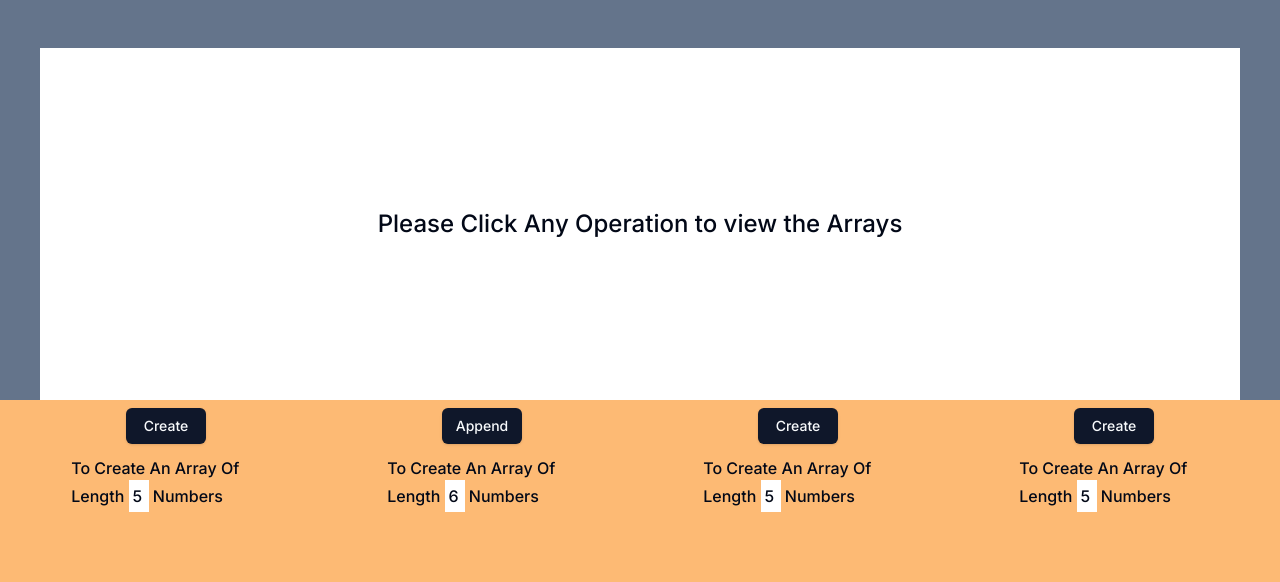
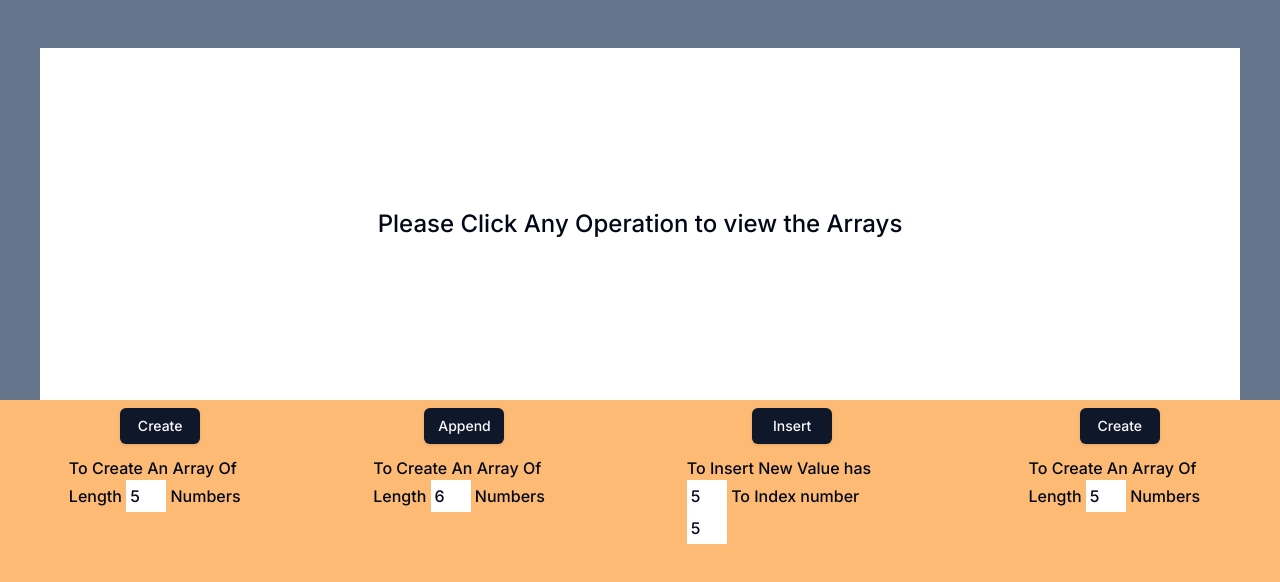
Before and after one commit to ThomasAntonyS/snippedToSketch, a Next.js app: page /arrays in a window 1280 px wide. Shown: the top 582 px of the page. Built offline with nearby package versions, Linux system fonts and the light colour scheme.

Commit message:
array oparetion dane till append

```diff
--- a/components/BasicOparetion/arrays/ArrayFunction.tsx
+++ b/components/BasicOparetion/arrays/ArrayFunction.tsx
@@ -1,11 +1,16 @@
 "use client";
-import React, { useState } from "react";
+import React, { useEffect, useState } from "react";
 import { Button } from "@/components/ui/button";
 import { useRef } from "react";
 import gsap from "gsap";
 import { useGSAP } from "@gsap/react";
 
 gsap.registerPlugin(useGSAP);
+
+interface Array{
+  id: string;
+  value: number;
+}
 
 const boxClassVariable =
   "flex h-14 w-14 items-center justify-center rounded-lg bg-rose-500 text-xl font-medium drop-shadow-lg ";
@@ -16,7 +21,9 @@ export default function ArrayFunction() {
   const [defaultText, setDefaultText] = useState(true);
   const container = useRef<HTMLDivElement>(null);
   const { contextSafe } = useGSAP({ scope: container });
-  const [noOfArrays, setNoOfArrays] = useState<Number[]>([]);
+  const [mainArray, setMainArray] = useState<Array[]>([]);
+  const arrayLength = mainArray.length;
+
 
   const createInputhander = (event: any) => {
     event.preventDefault();
@@ -29,51 +36,71 @@ export default function ArrayFunction() {
 
   const generateDefaultArray = () => {
     const newNumbers = [];
-    while (newNumbers.length < createNumber) {
-      let randomNum = Math.round(Math.random() * 10);
-      if (!noOfArrays.includes(randomNum)) {
-        newNumbers.push(randomNum);
+    for (let i =0;i< createNumber;i++) {
+      let randomNum = Math.round(Math.random() * 100);
+      newNumbers.push({
+        id: randomNum.toString()+i.toString(),
+        value:randomNum
+      })
     }
-    }
-    setNoOfArrays(newNumbers);
+    setMainArray(newNumbers);
     setDefaultText(false);
   };
 
   const appendOneElement = () => {
-    setNoOfArrays((prev) => [...prev, appendNumber]);
+
+    setMainArray((prev) => [...prev, {
+      value: appendNumber,
+      id: appendNumber.toString()+arrayLength.toString()
+    }]);
     setDefaultText(false);
+    onAppendButton();
+  };
 
   const onAppendButton = contextSafe(() => {
     setTimeout(() => {
-        gsap.from(`.box${appendNumber}`, {
+      gsap.fromTo(`.box${appendNumber}${arrayLength}`,
+        {
         x: 100,
         stagger: 0.1,
         visibility: 0,
         ease: "back.Out",
         duration: 1,
         delay: 0.1,
+        },{
+          x: 0,
+          scale: 1,
+          visibility: 1,
+          duration: 1,
+          ease: "back.Out",
       });
     }, 10);
+
+
   });
-
-    onAppendButton();
-  };
-
 
   const onCreateButton = contextSafe(() => {
     generateDefaultArray();
     setTimeout(() => {
-      gsap.from(".box", {
+      gsap.fromTo(".box", {
         y: -50,
         stagger: 0.2,
         scale: 0,
         visibility: 0,
         ease: "back.inOut",
         duration: 1,
-
+      },{
+        y: 0,
+        stagger: 0.2,
+        scale: 1,
+        visibility: 1,
+        ease: "back.inOut",
+        duration: 1,
       });
     }, 10);
   });
+
+
 
   return (
     <>
@@ -87,11 +114,11 @@ export default function ArrayFunction() {
           </span>
         )}
         <div className="flex">
-          {noOfArrays.map((ele, i) => (
+          {mainArray.map((ele, i) => (
             <div key={i}>
               <div className="border-2 border-black p-1">
-                <div className={boxClassVariable + " box " + "box" + ele}>
-                  {ele.toString()}
+                <div className={boxClassVariable + " box " + "box" + ele.id}>
+                  {ele.value.toString()}
                 </div>
               </div>
                 <div className="text-lg font-medium text-center">{i}</div>
@@ -112,7 +139,8 @@ export default function ArrayFunction() {
             <span className="text-md w-[60%] font-medium">
               To Create An Array Of Length{" "}
               <input
-                className="w-5 p-1"
+                className="w-10 p-1"
+                type="number"
                 onChange={createInputhander}
                 value={createNumber}
               />{" "}
@@ -129,11 +157,36 @@ export default function ArrayFunction() {
             <span className="text-md w-[60%] font-medium">
               To Create An Array Of Length{" "}
               <input
-                className="w-5 p-1"
+                className="w-10 p-1"
+                type="number"
                 onChange={appendInputhander}
                 value={appendNumber}
               />{" "}
               Numbers
+            </span>
+          </div>
+          <div className="flex flex-col items-center gap-3">
+            <Button
+              className="w-[5rem] hover:scale-100"
+              onClick={onCreateButton}
+            >
+              Insert
+            </Button>
+            <span className="text-md w-[60%] font-medium">
+              To Insert New Value has
+              <input
+                className="w-10 p-1"
+                type="number"
+                onChange={createInputhander}
+                value={createNumber}
+              />{" "}
+              To Index number
+              <input
+                className="w-10 p-1"
+                type="number"
+                onChange={createInputhander}
+                value={createNumber}
+              />{" "}
             </span>
           </div>
           <div className="flex flex-col items-center gap-3">
@@ -146,24 +199,8 @@ export default function ArrayFunction() {
             <span className="text-md w-[60%] font-medium">
               To Create An Array Of Length{" "}
               <input
-                className="w-5 p-1"
-                onChange={createInputhander}
-                value={createNumber}
-              />{" "}
-              Numbers
-            </span>
-          </div>
-          <div className="flex flex-col items-center gap-3">
-            <Button
-              className="w-[5rem] hover:scale-100"
-              onClick={onCreateButton}
-            >
-              Create
-            </Button>
-            <span className="text-md w-[60%] font-medium">
-              To Create An Array Of Length{" "}
-              <input
-                className="w-5 p-1"
+                className="w-10 p-1"
+                type="number"
                 onChange={createInputhander}
                 value={createNumber}
               />{" "}
```
Lines whose indentation alone changed are shown as unchanged.
